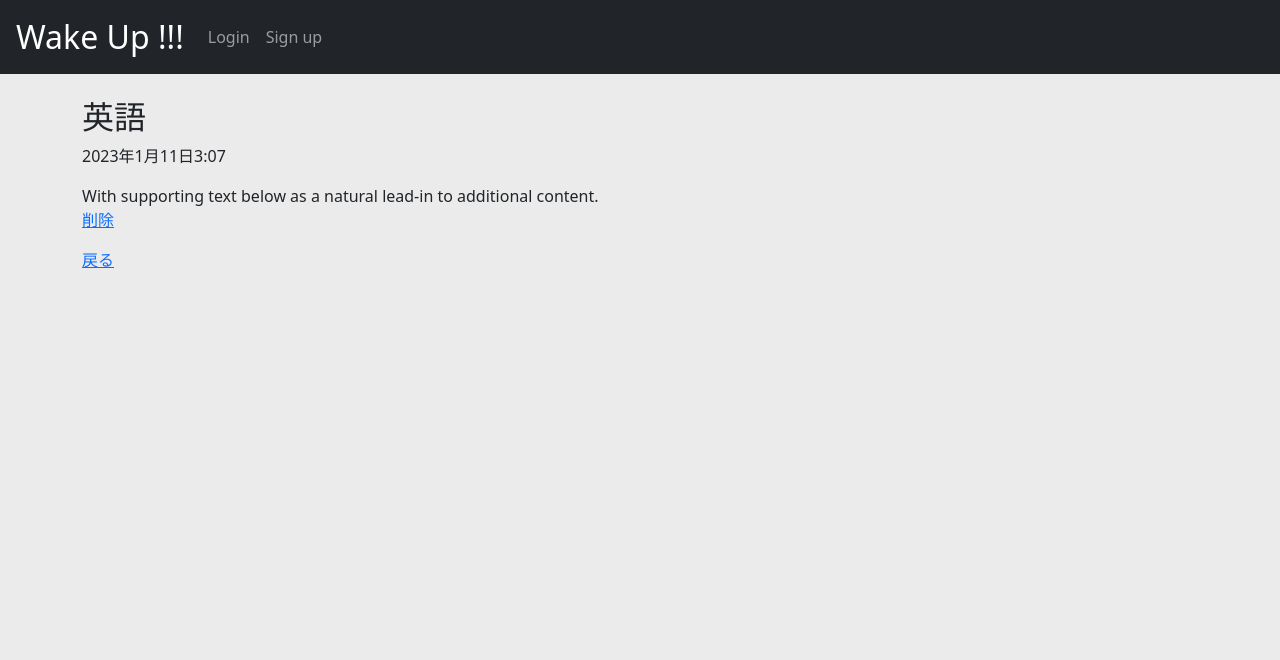
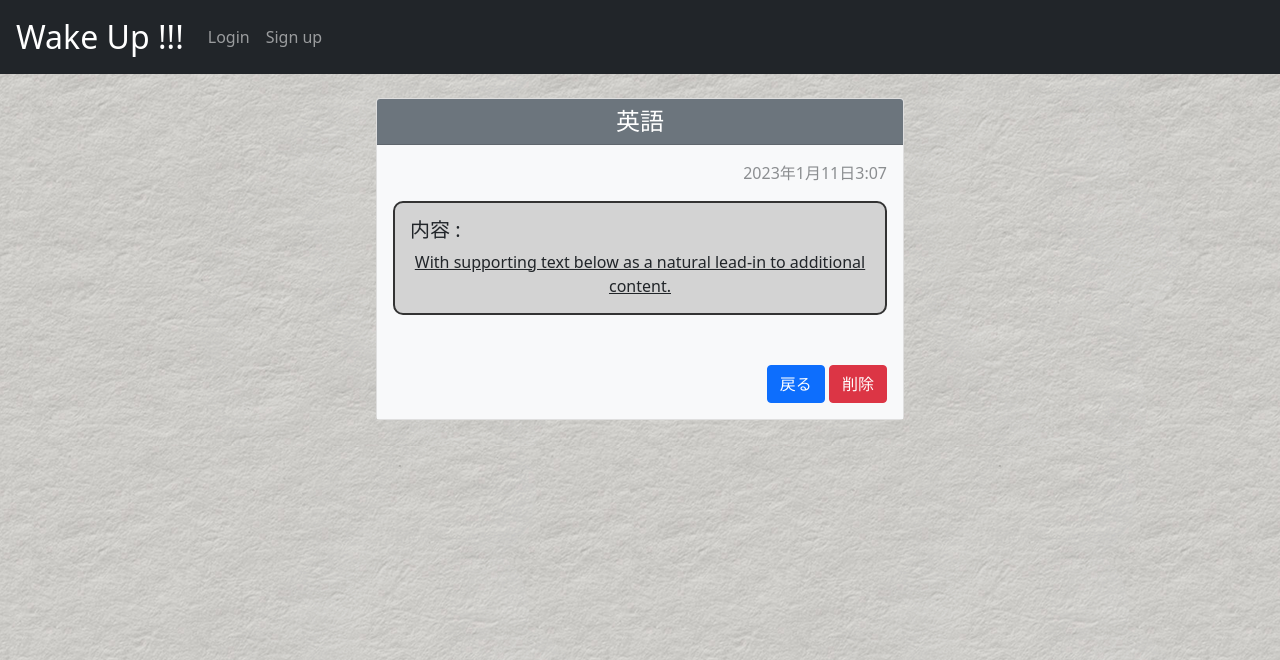
Before and after one commit to kodakar/term_project, a Django app: page /blog/detail/11/ in a window 1280 px wide. Shown: the top 660 px of the page. Run offline with Django 4.2, Linux system fonts and the light colour scheme; data comes from the database, SQL or seed files in the repository; both versions use the stored data as it was after the commit; some libraries are stand-ins or nearby versions.

Commit message:
html変更

```diff
--- a/blog/templates/blog/post_detail.html
+++ b/blog/templates/blog/post_detail.html
@@ -1,11 +1,51 @@
 {% extends "layout.html" %}
 {% load l10n %}
 {% block content %}
-<h2>{{ object.title }}</h2>
-<p><time>{{ object.updated|localize }}</time></p>
-<div>
-    {{ object.body }}
+
+<div class="col-sm-6 h1_justify mx-auto">
+    <div class="card">
+        <h4 class="card-header text-white bg-secondary">{{ object.title }}</h4>
+        <div class="card-body bg-light">
+            <div class="btn_justify">
+                <p style="opacity: 0.5;"><time>{{ object.updated|localize }}</time></p>
+            </div>
+            <div class="radius-sample1">
+                <h5 style="text-align: left;">内容 :</h5>
+                <u>{{ object.body }}</u>
+            </div>
+            <div class="btn_justify">
+                <a href="{% url 'blog' %}" class="btn btn-primary">戻る</a>
+                <a href="{% url 'delete' post.id %}" class="btn btn-danger">削除</a>
+            </div>
+        </div>
+    </div>
 </div>
-<p><a href="{% url 'delete' post.id %}">削除</a></p>
-<p><a href="{% url 'blog' %}">戻る</a></p>
+
+<style>
+    .radius-sample1{
+        background-color: rgb(211, 211, 211);
+        border-radius:10px 10px 10px 10px;
+        width:cover;
+        height:cover;
+        padding: 15px;
+        border:#333333 solid 2px;
+        margin-bottom:50px;
+        }
+    .h1_justify{
+        text-align: center;
+    }
+    .btn_justify{
+        text-align: right;
+    }
+    .button_justify1{
+        background-color:rgb(66, 112, 248);
+        margin-top:10px;
+        margin-bottom:10px;
+        font-size: 20px;
+        width: 8rem;
+        height: 3rem;
+        border-radius: 0.5em;
+    }
+</style>
+
 {% endblock %}
--- a/static/css/termproject.css
+++ b/static/css/termproject.css
@@ -7,7 +7,7 @@ header{
 footer{
     width: 100%;
     height: 100px;
-    background-color: rgb(81, 125, 255);
+    background-color: rgb(211, 211, 211);
 }
 .button_justify{
     background-color:rgb(255, 255, 255);
--- a/templates/layout.html
+++ b/templates/layout.html
@@ -10,7 +10,7 @@
         <link rel="stylesheet" href="{% static 'css/termproject.css' %}">
         <link rel="stylesheet" href="{% static 'css/bootstrap.js' %}">
     </head>
-    <body style = "background-color: #ebebeb;">
+    <body background={% static "02-whitepaper.png" %}>
         <nav class="navbar navbar-expand-lg navbar-dark bg-dark">
             <a class="navbar-brand" href="/">Wake Up !!!</a>
             <ul class='navbar-nav'>
--- a/wake_up/templates/base.html
+++ b/wake_up/templates/base.html
@@ -11,10 +11,7 @@
         <link rel="stylesheet" href="{% static 'css/bootstrap.js' %}">
         <script src="https://cdnjs.cloudflare.com/ajax/libs/Chart.js/1.0.2/Chart.min.js" type="text/javascript"></script>
     </head>
-    <body style = "background-color: #ebebeb;">
-        <!-- <header>
-            <h1 style="color:aliceblue;">Wake up !!!</h1>
-        </header> -->
+    <body background={% static "02-whitepaper.png" %}>
         <nav class="navbar navbar-expand-lg navbar-dark bg-dark">
             <a class="navbar-brand" href="#">Wake Up !!!</a>
             <ul class='navbar-nav'>
--- a/wake_up/views.py
+++ b/wake_up/views.py
@@ -27,8 +27,8 @@ def video_feed_view():
     return lambda _: StreamingHttpResponse(generate_frame(), content_type='multipart/x-mixed-replace; boundary=frame')
 
 # フレーム生成・返却する処理
-Xml_path = "/Volumes/USB DISK/iwai_lab/term_project/wake_up/material/haarcascade_frontalface_alt2.xml"
-Dat_path = "/Volumes/USB DISK/iwai_lab/term_project/wake_up/material/shape_predictor_68_face_landmarks.dat"
+Xml_path = "C:/tutorial/Mypython/termproject/haarcascade_frontalface_alt2.xml"
+Dat_path = "C:/tutorial/Mypython/termproject/shape_predictor_68_face_landmarks.dat"
 # Sound_path = "/Volumes/USB DISK/iwai_lab/term_project/wake_up/material/soundb.wav"
 
 face_1 = cv2.CascadeClassifier(Xml_path)
```
Also changed, not shown: blog/templates/blog/post_confirm_delete.html (+19 -5 lines), blog/templates/blog/post_form.html (+28 -6 lines), blog/templates/blog/post_list.html (+43 -5 lines), db.sqlite3, static/02-whitepaper.png (added).
